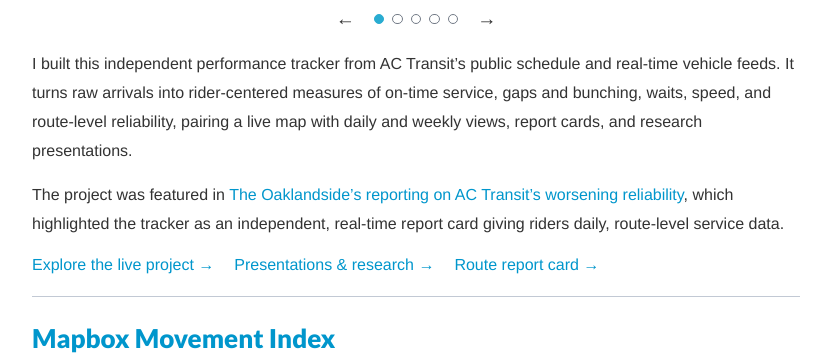
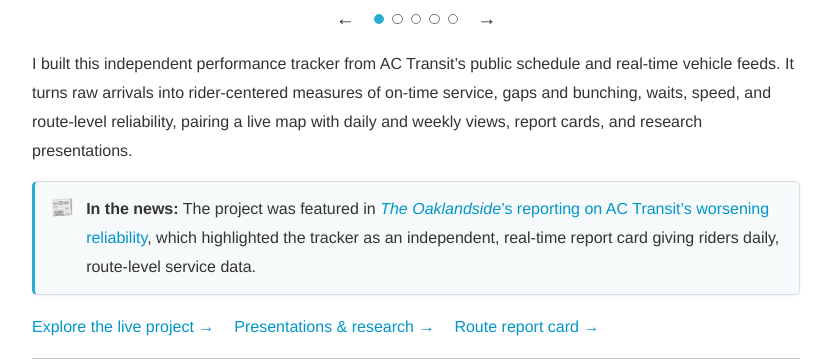
Before and after one commit to kuanb/kuanb.github.io, a Jekyll site: the page built from about.md, in a window 1280 px wide, cut to the strip 1047-1410 px from the top of the page. Shown: the whole strip, without its empty margins (224-1055 px from the left). Built offline with Jekyll 4.4.1, drawn with Linux system fonts in a browser that asks for light colours.

Commit message:
Style Oaklandside coverage as press note

```diff
--- a/_sass/_main.scss
+++ b/_sass/_main.scss
@@ -144,6 +144,32 @@
   gap: 0.4rem 1.25rem;
   margin-top: -0.25rem;
   font-size: 1rem;
+}
+
+.project-press-note {
+  display: flex;
+  align-items: flex-start;
+  gap: 0.75rem;
+  margin: 1rem 0 1.35rem;
+  padding: 0.8rem 0.95rem;
+  border: 1px solid #d9dde3;
+  border-left: 3px solid #29acd1;
+  border-radius: 5px;
+  background: #f7fafb;
+  box-shadow: 0 1px 3px rgba(24, 28, 34, 0.06);
+  font-size: 0.95rem;
+  line-height: 1.45;
+}
+
+.project-press-note__icon {
+  flex: 0 0 auto;
+  font-size: 1.2rem;
+  line-height: 1.35;
+  transform: rotate(-4deg);
+}
+
+.project-press-note p {
+  margin: 0;
 }
 
 .visually-hidden {
--- a/about.md
+++ b/about.md
@@ -64,7 +64,10 @@
 
 I built this independent performance tracker from AC Transit’s public schedule and real-time vehicle feeds. It turns raw arrivals into rider-centered measures of on-time service, gaps and bunching, waits, speed, and route-level reliability, pairing a live map with daily and weekly views, report cards, and research presentations.
 
-The project was featured in [The Oaklandside’s reporting on AC Transit’s worsening reliability](https://oaklandside.org/2026/09/24/ac-transit-buses-delay-unreliable-canceled-rides-2026/), which highlighted the tracker as an independent, real-time report card giving riders daily, route-level service data.
+<aside class="project-press-note" aria-label="Press coverage">
+  <span class="project-press-note__icon" aria-hidden="true">📰</span>
+  <p><strong>In the news:</strong> The project was featured in <a href="https://oaklandside.org/2026/09/24/ac-transit-buses-delay-unreliable-canceled-rides-2026/"><cite>The Oaklandside</cite>’s reporting on AC Transit’s worsening reliability</a>, which highlighted the tracker as an independent, real-time report card giving riders daily, route-level service data.</p>
+</aside>
 
 <p class="project-links"><a href="https://ac-transit.com/">Explore the live project&nbsp;&#8594;</a><a href="https://ac-transit.com/presentations/">Presentations &amp; research&nbsp;&#8594;</a><a href="https://ac-transit.com/report-card/">Route report card&nbsp;&#8594;</a></p>
 
```
